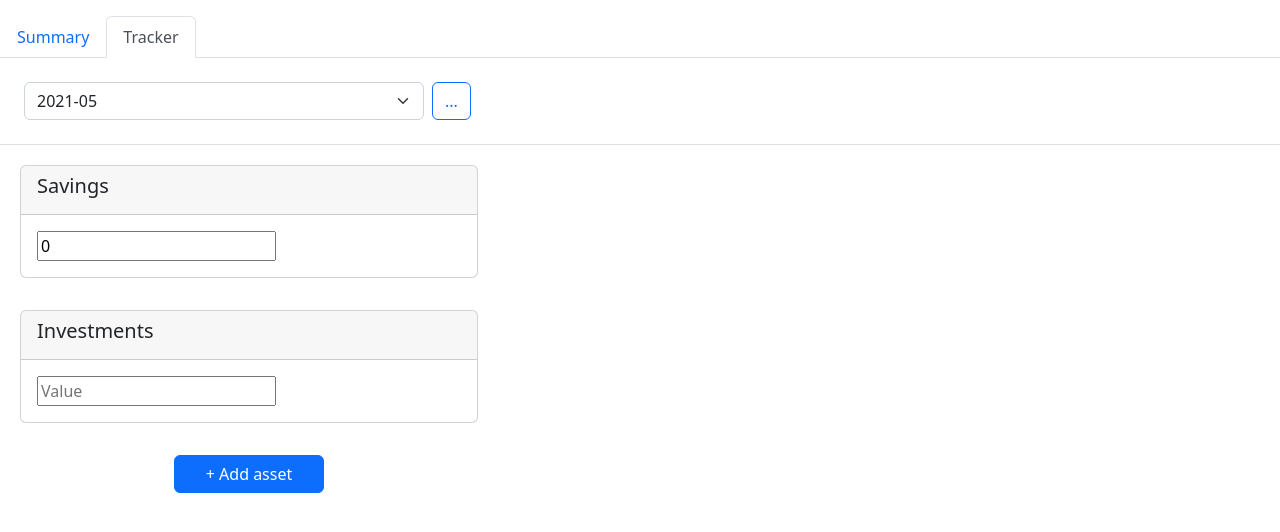
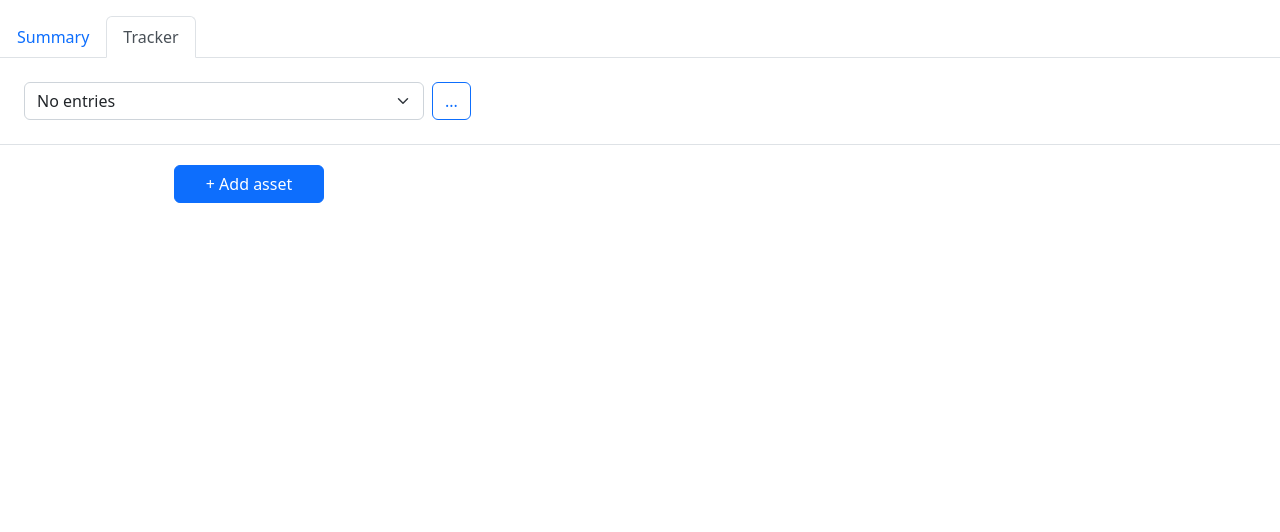
Before and after one commit to barbarathorslund/asset-tracker, a React (Create React App) app: page / in a window 1280 px wide. Both pictures are taken after a click on the tab "Tracker". Shown: the top 532 px of the page. Built offline with nearby package versions, Linux system fonts and the light colour scheme.

Commit message:
Fix no entries and asset value input field problems

```diff
--- a/src/components/AddEntryModal.tsx
+++ b/src/components/AddEntryModal.tsx
@@ -9,6 +9,7 @@ interface ModalProps {
   entries: Entries[];
   setEntries: Dispatch<SetStateAction<Entries[]>>;
   setCurrentMonth: React.Dispatch<React.SetStateAction<string>>;
+  assetTypes: string[];
 }
 
 const EntryModal = ({
@@ -17,6 +18,7 @@ const EntryModal = ({
   entries,
   setEntries,
   setCurrentMonth,
+  assetTypes,
 }: ModalProps) => {
   const [entryMonth, setEntryMonth] = useState("");
   const [showMessage, setShowMessage] = useState(false);
@@ -46,7 +48,7 @@ const EntryModal = ({
 
   const getNewEntryObject = () => {
     let assets: { [key: string]: string } = {};
-    Object.keys(entries[1].assets as object).forEach((asset: string) => {
+    assetTypes.forEach((asset: string) => {
       assets[asset] = "";
     });
     return { month: entryMonth, assets };
--- a/src/components/AssetCard.tsx
+++ b/src/components/AssetCard.tsx
@@ -29,7 +29,8 @@ const AssetCard = ({
         let assets: { [key: string]: string } = {};
         Object.entries(entry.assets as object).forEach(([key, val]) => {
           if (key === title) {
-            assets[key] = e.currentTarget.value;
+            // Set user input value, ensuring only numbers
+            assets[key] = e.currentTarget.value.replace(/\D/, "");
           } else {
             assets[key] = val;
           }
@@ -53,7 +54,7 @@ const AssetCard = ({
         </Card.Header>
         <Card.Body>
           <input
-            type="text"
+            type="tel"
             inputMode="numeric"
             pattern="[0-9]*"
             placeholder="Value"
--- a/src/components/ModeTab.tsx
+++ b/src/components/ModeTab.tsx
@@ -1,4 +1,4 @@
-import React, { useState } from "react";
+import { useState } from "react";
 import Tab from "react-bootstrap/Tab";
 import Tabs from "react-bootstrap/Tabs";
 import Summary from "./Summary";
@@ -12,12 +12,7 @@ export interface Entries {
 }
 
 export const ModeTab = () => {
-  const [entries, setEntries] = useState<Entries[]>([
-    { month: "2021-05", assets: { Savings: "0", Investments: "" } },
-    { month: "2023-01", assets: { Savings: "0", Investments: "0" } },
-    { month: "2023-02", assets: { Savings: "0", Investments: "0" } },
-    { month: "2022-05", assets: { Savings: "0", Investments: "0" } },
-  ]);
+  const [entries, setEntries] = useState<Entries[]>([]);
 
   return (
     <Tabs
--- a/src/components/Tracker.tsx
+++ b/src/components/Tracker.tsx
@@ -12,11 +12,27 @@ interface TrackerProps {
 }
 
 const Tracker = ({ entries, setEntries }: TrackerProps) => {
-  const [currentMonth, setCurrentMonth] = useState(entries[0].month);
+  const [assetTypes, setAssetTypes] = useState(["Savings", "Investments"]);
   const [showAddEntryModal, setShowAddEntryModal] = useState(false);
 
   const handleShowAddEntryModal = () => setShowAddEntryModal(true);
   const handleCloseAddEntryModal = () => setShowAddEntryModal(false);
+
+  const setMostRecentMonth = () => {
+    if (entries.length > 0) {
+      return entries[0].month;
+    } else {
+      return "";
+    }
+  };
+
+  const [currentMonth, setCurrentMonth] = useState(setMostRecentMonth());
+
+  // useEffect(() => {
+  //   if (entries.length > 0) {
+  //     setCurrentMonth(entries[0].month);
+  //   }
+  // }, []);
 
   const renderEntryAssetCards = (entry: Entries) => {
     return Object.keys(entry.assets as object).map((key) => (
@@ -40,9 +56,13 @@ const Tracker = ({ entries, setEntries }: TrackerProps) => {
             setCurrentMonth(e.target.value);
           }}
         >
-          {entries?.map((entry) => (
+          {entries.length > 0 ? (
+            entries?.map((entry) => (
               <option key={entry.month}>{entry.month}</option>
-          ))}
+            ))
+          ) : (
+            <option>No entries</option>
+          )}
         </Form.Select>
         <DropDownMenu handleShowAddEntryModal={handleShowAddEntryModal} />
         <AddEntryModal
@@ -51,20 +71,17 @@ const Tracker = ({ entries, setEntries }: TrackerProps) => {
           entries={entries}
           setEntries={setEntries}
           setCurrentMonth={setCurrentMonth}
+          assetTypes={assetTypes}
         />
       </div>
       <div style={{ maxWidth: "490px" }} className="d-flex flex-column m-1">
-        {entries ? (
-          entries.map((entry) => {
+        {entries.map((entry) => {
           if (entry.month === currentMonth && entry.assets) {
             return renderEntryAssetCards(entry);
           } else {
             return null;
           }
-          })
-        ) : (
-          <div>No entries</div>
-        )}
+        })}
         <Button
           style={{ width: "150px" }}
           className="align-self-center my-3"
```
Lines whose indentation alone changed are shown as unchanged.
